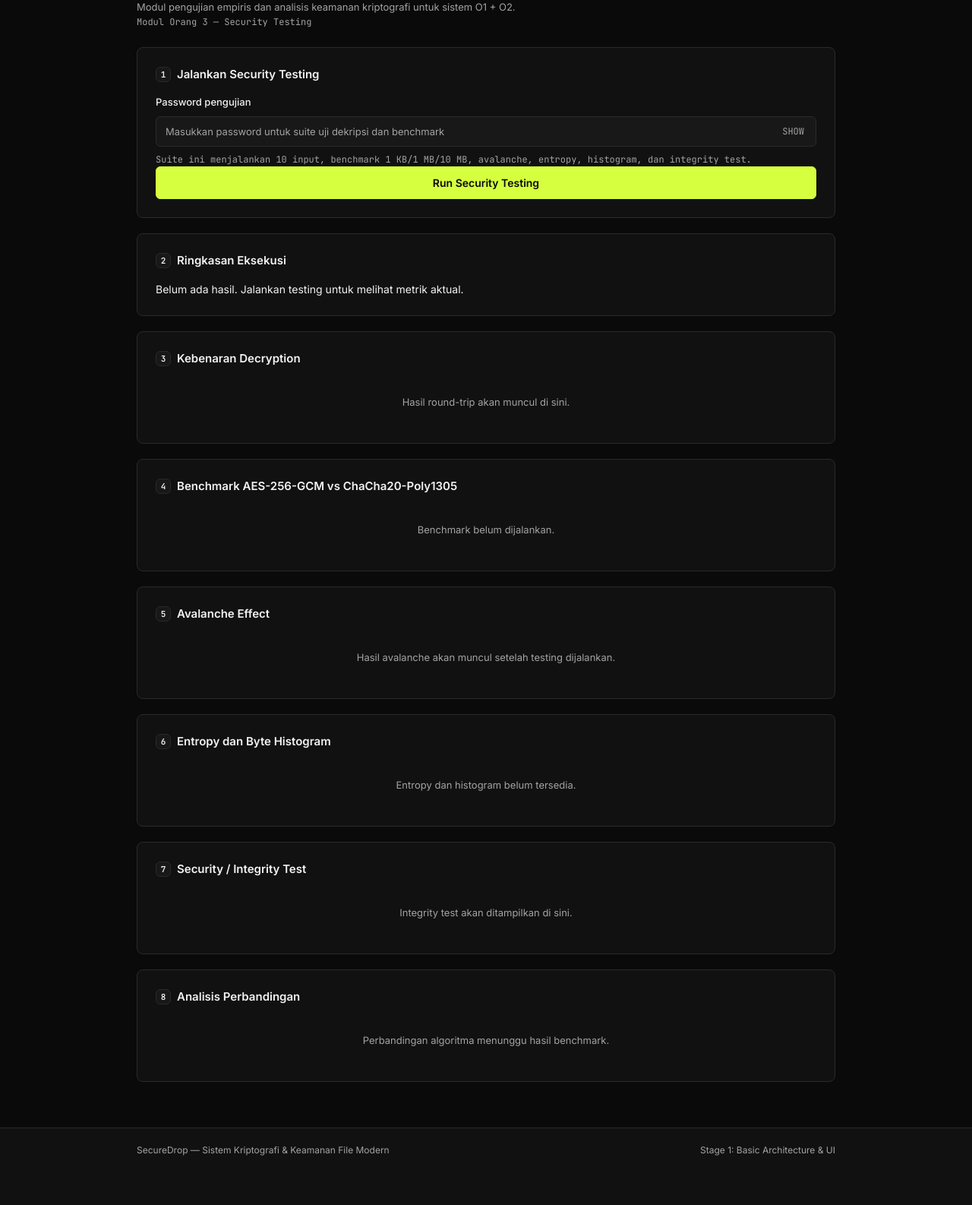
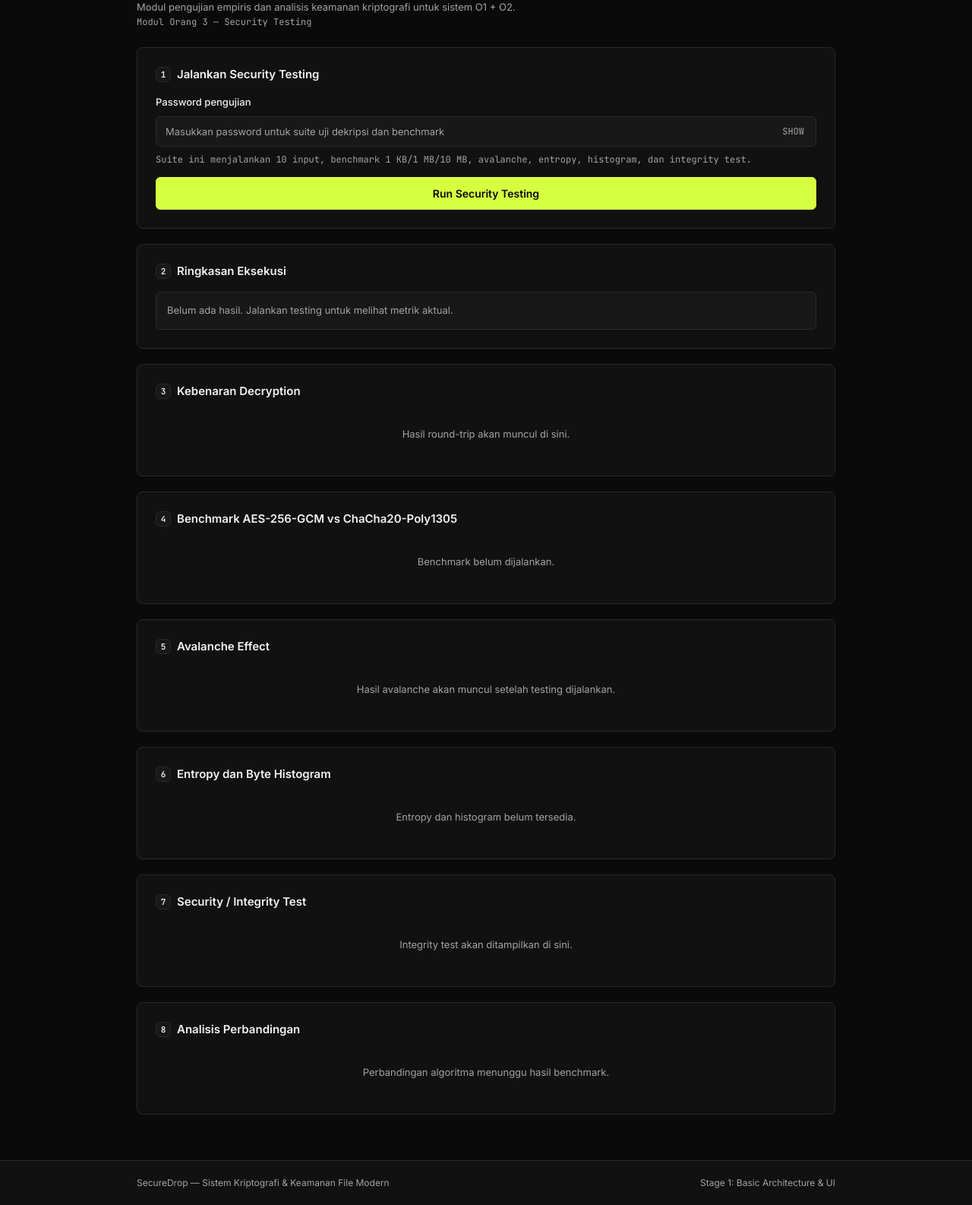
Before and after one commit to nandaRssa/SecureDrop, a Flask app: page /testing in a window 1280 px wide. Shown: the part 188-1774 px from the top of the page at 76% size. Before the commit the page ends 1709 px from the top, so only its background shows below. Run offline with Flask 3, Linux system fonts and the light colour scheme.

Commit message:
style(o3): add security testing styles

```diff
--- a/static/css/style.css
+++ b/static/css/style.css
@@ -594,3 +594,154 @@ body {
     flex-wrap: wrap;
   }
 }
+
+/* Security Testing Layout */
+.testing-controls {
+  display: flex;
+  flex-direction: column;
+  gap: 14px;
+}
+
+.metric-grid {
+  display: grid;
+  grid-template-columns: repeat(auto-fit, minmax(180px, 1fr));
+  gap: 12px;
+}
+
+.metric-grid-compact {
+  grid-template-columns: repeat(auto-fit, minmax(140px, 1fr));
+}
+
+.metric-card {
+  background-color: var(--surface-2);
+  border: 1px solid var(--border-color);
+  border-radius: var(--radius-sm);
+  padding: 14px;
+  display: flex;
+  flex-direction: column;
+  gap: 6px;
+}
+
+.metric-placeholder {
+  color: var(--text-secondary);
+  font-size: 13px;
+}
+
+.metric-label {
+  font-size: 12px;
+  color: var(--text-secondary);
+}
+
+.metric-value {
+  font-family: var(--font-mono);
+  font-size: 18px;
+  color: var(--text-primary);
+}
+
+.metric-help {
+  font-size: 12px;
+  color: var(--text-secondary);
+}
+
+.table-wrap {
+  overflow-x: auto;
+}
+
+.data-table {
+  width: 100%;
+  border-collapse: collapse;
+  font-size: 12px;
+  min-width: 760px;
+}
+
+.data-table th,
+.data-table td {
+  border-bottom: 1px solid var(--border-color);
+  padding: 10px 8px;
+  text-align: left;
+  vertical-align: top;
+}
+
+.data-table th {
+  color: var(--text-secondary);
+  font-weight: 600;
+  background-color: var(--surface-2);
+}
+
+.status-pill {
+  display: inline-flex;
+  align-items: center;
+  justify-content: center;
+  min-width: 54px;
+  padding: 3px 8px;
+  border-radius: 999px;
+  font-size: 11px;
+  font-family: var(--font-mono);
+  border: 1px solid var(--border-color);
+}
+
+.status-ok {
+  color: var(--color-success);
+}
+
+.status-fail {
+  color: var(--color-error);
+}
+
+.stacked-cards {
+  display: flex;
+  flex-direction: column;
+  gap: 16px;
+}
+
+.card-inline {
+  background-color: var(--surface-2);
+  border: 1px solid var(--border-color);
+  border-radius: var(--radius-sm);
+  padding: 16px;
+}
+
+.card-inline-header {
+  display: flex;
+  justify-content: space-between;
+  align-items: center;
+  gap: 12px;
+  margin-bottom: 12px;
+}
+
+.histogram-grid {
+  display: grid;
+  grid-template-columns: repeat(auto-fit, minmax(320px, 1fr));
+  gap: 12px;
+  margin-top: 12px;
+}
+
+.histogram-block {
+  background-color: var(--bg-color);
+  border: 1px solid var(--border-color);
+  border-radius: var(--radius-sm);
+  padding: 12px;
+}
+
+.histogram-title {
+  font-size: 12px;
+  color: var(--text-secondary);
+  margin-bottom: 10px;
+}
+
+.histogram-chart {
+  display: grid;
+  grid-template-columns: repeat(256, 1fr);
+  gap: 1px;
+  align-items: end;
+  height: 140px;
+  overflow-x: auto;
+  min-width: 100%;
+}
+
+.histogram-bar {
+  display: block;
+  background-color: var(--accent-primary);
+  min-width: 2px;
+  opacity: 0.72;
+}
```
